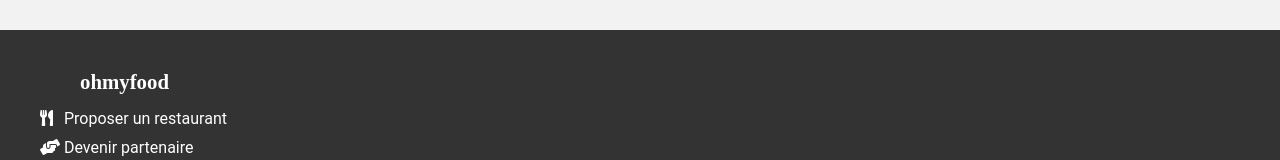
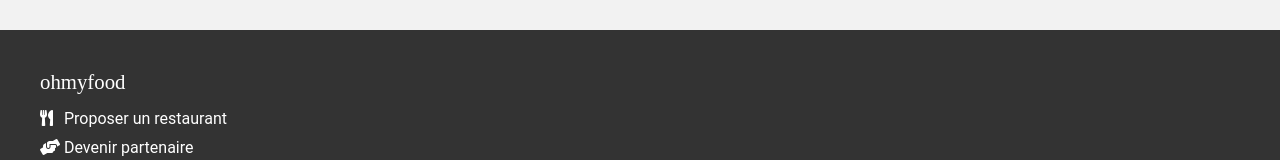
Before and after one commit to fkfritz/FritznelFranck_3_15072021, a website: page index.html in a window 1280 px wide. Shown: the part 1883-2043 px from the top of the page. Drawn offline with Linux system fonts and the light colour scheme; a web font is replaced by a local one.

Commit message:
Modification du style sur le titre dans le footer

```diff
--- a/sass/layout/_footer.scss
+++ b/sass/layout/_footer.scss
@@ -3,11 +3,11 @@
     background-color: $footer-color;
     color: $color-white;
     & h4 {
-      padding-left: 40px;
+
       margin-bottom: 15px;
       font-size: 1.3rem;
-
       font-family: "Shrikhand";
+      font-weight: 200;
     }
     & li {
       margin: 10px 0;
```
Also changed, not shown: public/css/style.css, 1 other file.
